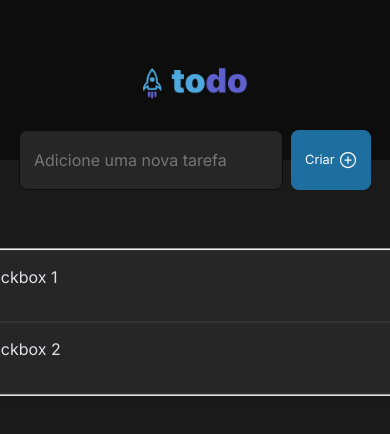
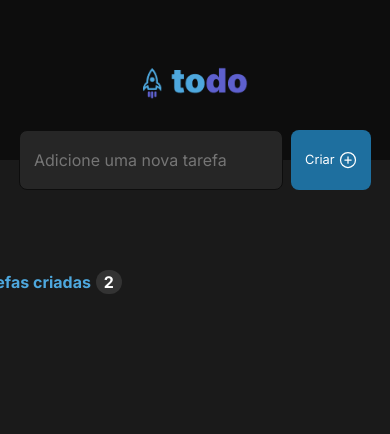
Before and after one commit to jnorberto23/igniteTodo, a React (Vite) app: page / in a window 390 px wide. Shown: the top 434 px of the page. Built offline with nearby package versions, Linux system fonts and the light colour scheme.

Commit message:
🚧 work on CreateTask and Task components

```diff
--- a/src/components/Tasks.module.css
+++ b/src/components/Tasks.module.css
@@ -38,11 +38,13 @@
 .content {
   width: 100vh;
   display: flex;
+  border: none;
 }
 
 .content .contentList {
   display: flex;
   flex-direction: column;
+  border: none;
 }
 
 .contentItem {
@@ -60,22 +62,49 @@
   border-radius: 8px;
 }
 
+.contentItem:first-child {
+  margin-top: 2rem;
+}
+
+.checkboxRound {
+  width: 1.3em;
+  height: 1.3em;
+  background-color: #262626;
+  border-radius: 50%;
+  vertical-align: middle;
+  border: 2px solid var(--blue-100);
+  appearance: none;
+  -webkit-appearance: none;
+  outline: none;
+  cursor: pointer;
+}
+
+.checkboxRound:checked {
+  background-color: var(--purple);
+  border: 2px solid var(--purple);
+  content: "v";
+  color: white;
+  visibility: visible;
+}
 @media (max-width: 700px) {
-  .container {
+  .tasksInfo {
     display: flex;
-    left: 0;
-    top: 0;
-    position: relative;
     flex-direction: row;
-  }
-
-  .tasksInfo {
-    width: 700px;
-    display: flex;
     justify-content: space-around;
   }
 
   .tasksInfo span {
     margin-left: 0.3rem;
   }
+  .content {
+    display: flex;
+    flex-direction: row;
+    justify-content: space-between;
+  }
+
+  .content .contentList {
+    display: flex;
+    flex-direction: row;
+    border: none;
+  }
 }
--- a/src/components/Tasks.tsx
+++ b/src/components/Tasks.tsx
@@ -13,16 +13,14 @@ export function Tasks() {
         </strong>
       </div>
 
-      <div className={styles.content}>
-        <fieldset className={styles.contentList}>
-          <label className={styles.contentItem}>
-            <input type="checkbox" /> checkbox 1
-          </label>
-          <label className={styles.contentItem}>
-            <input type="checkbox" /> checkbox 2
-          </label>
-        </fieldset>
-      </div>
+      {/* <fieldset className={styles.contentList}>
+        <label className={styles.contentItem}>
+          <input type="checkbox" className={styles.checkboxRound} /> checkbox 1
+        </label>
+        <label className={styles.contentItem}>
+          <input type="checkbox" className={styles.checkboxRound} /> checkbox 2
+        </label>
+      </fieldset> */}
     </article>
   );
 }
```
